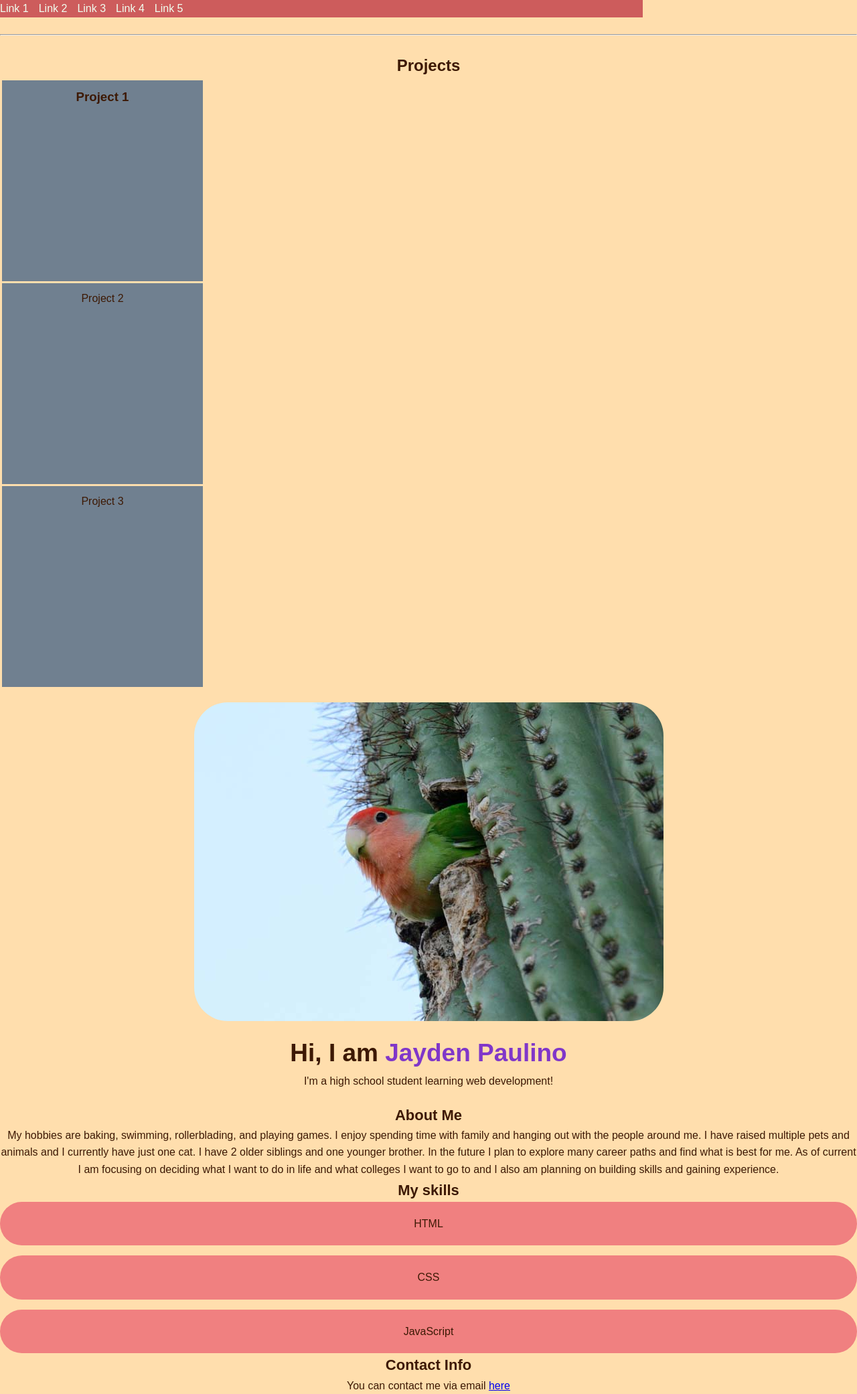
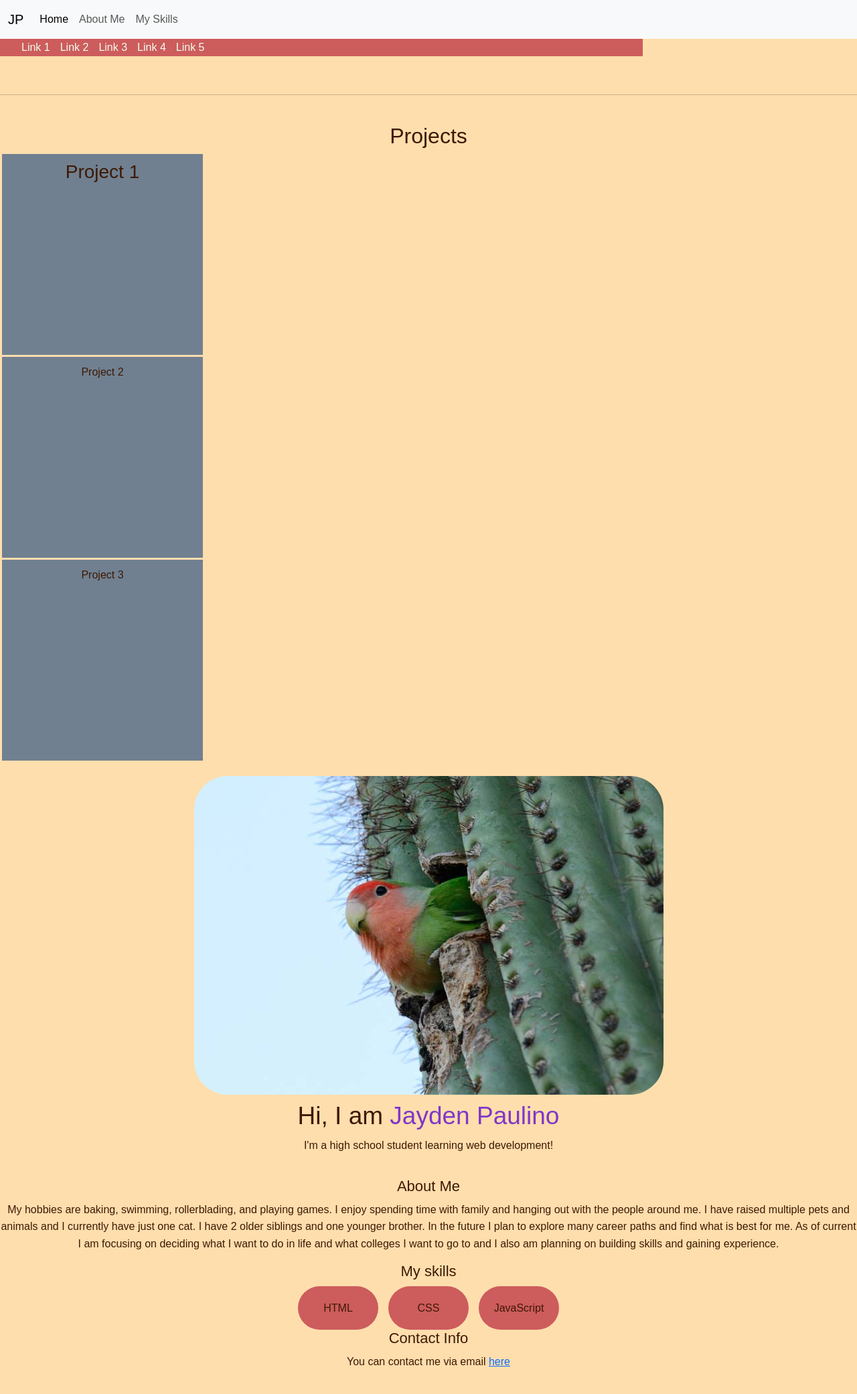
Before and after one commit to GrandScalleywag/SYEP-Portfolio-JP, a plain HTML site: page index.html in a window 1280 px wide. Shown: the whole page at 67% size. Drawn offline with nearby package versions, Linux system fonts and the light colour scheme.

Commit message:
Advanced CSS and bootstrap

```diff
--- a/index.html
+++ b/index.html
@@ -5,8 +5,25 @@
     <meta charset="utf-8">
     <meta name="viewport" content="width=device-width, initial-scale=1.0">
     <title> JP's Portfolio</title>
+    <link href="https://cdn.jsdelivr.net/npm/bootstrap@5.3.7/dist/css/bootstrap.min.css" rel="stylesheet" integrity="sha384-LN+7fdVzj6u52u30Kp6M/trliBMCMKTyK833zpbD+pXdCLuTusPj697FH4R/5mcr" crossorigin="anonymous">
     <link href="style.css" rel="stylesheet">
 </head>
+
+<nav class="navbar navbar-expand-lg bg-body-tertiary">
+  <div class="container-fluid">
+    <a class="navbar-brand" href="#">JP</a>
+    <button class="navbar-toggler" type="button" data-bs-toggle="collapse" data-bs-target="#navbarNavAltMarkup" aria-controls="navbarNavAltMarkup" aria-expanded="false" aria-label="Toggle navigation">
+      <span class="navbar-toggler-icon"></span>
+    </button>
+    <div class="collapse navbar-collapse" id="navbarNavAltMarkup">
+      <div class="navbar-nav">
+        <a class="nav-link active" aria-current="page" href="index.html">Home</a>
+        <a class="nav-link" href="#about">About Me</a>
+        <a class="nav-link" href="skills#">My Skills</a>
+      </div>
+    </div>
+  </div>
+</nav>
 
 <body>
 
@@ -73,7 +90,7 @@
         <p>You can contact me via email <a href="mailto:Paulinojayden9@gmail.com">here</a></p>
     </section>
 
-
+    <script src="https://cdn.jsdelivr.net/npm/bootstrap@5.3.7/dist/js/bootstrap.bundle.min.js" integrity="sha384-ndDqU0Gzau9qJ1lfW4pNLlhNTkCfHzAVBReH9diLvGRem5+R9g2FzA8ZGN954O5Q" crossorigin="anonymous"></script>
 </body>
 
 </html>
--- a/style.css
+++ b/style.css
@@ -1,3 +1,5 @@
+
+
 *{
     margin: 0;
     padding: 0;
@@ -35,14 +37,17 @@ body{
 }
 
 .grid{
-    display: grid;
+    display: flex;
     gap: 15px;
+    justify-content: center;
+    flex-wrap: wrap;
 }
 
 .grid div{
     padding: 20px;
     border-radius: 40px;
-    background-color: lightcoral;
+    background-color:indianred;
+    width: 120px;
 }
 
 #navigation {
@@ -64,3 +69,9 @@ body{
     margin: 3px;
     padding: 10px;
 }
+
+
+
+@media (max-width: 768px){
+    body{background-color:palevioletred;}
+}
```
